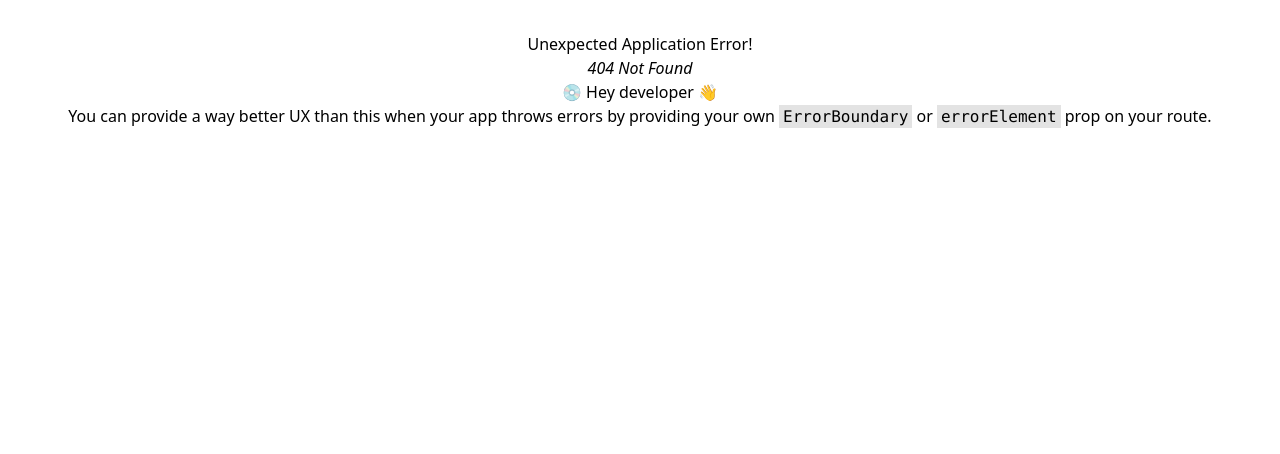
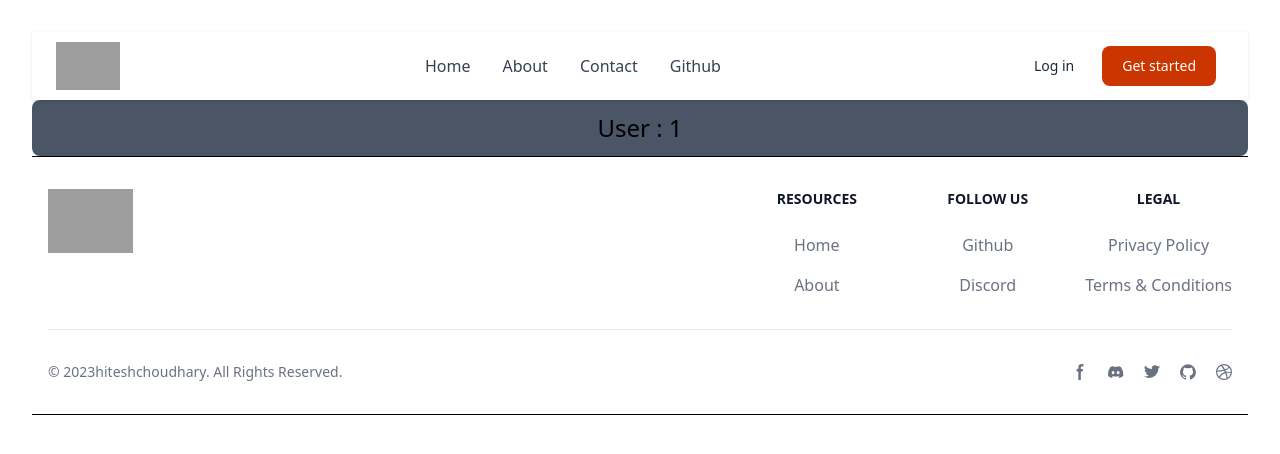
Before and after one commit to palpreeti23/react, a React (Vite) app in the folder 07reactRouter/: page /user/1 in a window 1280 px wide. Before the commit this address had no page. Shown: the top 454 px of the page. Built offline with nearby package versions, Linux system fonts and the light colour scheme; grey boxes are pictures that could not be loaded.

Commit message:
react router done

```diff
--- /dev/null
+++ b/07reactRouter/src/components/github/Github.jsx
@@ -0,0 +1,47 @@
+import React, { useEffect, useState } from "react";
+import { useLoaderData } from "react-router-dom";
+function Github() {
+
+    const data = useLoaderData()
+    // const [data, setData] = useState([])
+
+    // useEffect(() => {
+
+    //     fetch('https://api.github.com/users/palpreeti23')
+    //         .then((res) => res.json())
+    //         .then((res) => {
+    //             console.log(res);
+    //             setData(res)
+    //         }
+    //         )
+    // }, [])
+
+    return (
+
+        <>
+            <div className="flex bg-gray-600 text-2xl p-3 rounded-lg ">
+                <img
+                    className="w-30 rounded-lg m-2 "
+                    src={data.avatar_url} alt="github-img" />
+
+                <div className="flex flex-col">
+                    <div>{data.login}</div>
+                    <div>Github repo : {data.public_repos}</div>
+
+                </div>
+            </div>
+
+        </>
+
+
+
+    )
+}
+
+export default Github
+
+
+ export const githubInfoLoader = async () =>{
+    const res = await fetch('https://api.github.com/users/palpreeti23')
+   return res.json()
+ }
--- a/07reactRouter/src/components/header/Header.jsx
+++ b/07reactRouter/src/components/header/Header.jsx
@@ -65,6 +65,17 @@
                                 </NavLink>
                             </li>
 
+                               <li>
+                                <NavLink to='/Github'
+                                    className={({isActive}) =>
+                                        `block py-2 pr-4 pl-3 duration-200 ${isActive ? "text-orange-700" :"text-gray-700"
+                                        } border-b border-gray-100 hover:bg-gray-50 lg:hover:bg-transparent lg:border-0 hover:text-orange-700 lg:p-0`
+                                    }
+                                >
+                                    Github
+                                </NavLink>
+                            </li>
+
 
                         </ul>
                     </div>
--- /dev/null
+++ b/07reactRouter/src/components/user/User.jsx
@@ -0,0 +1,11 @@
+import React from "react";
+import { useParams } from "react-router-dom";
+function User(){
+
+    const {userId} = useParams()
+    return(
+        <div className="bg-gray-600 p-3 text-2xl rounded-lg">User : {userId}</div>
+    )
+}
+
+export default User
--- a/07reactRouter/src/main.jsx
+++ b/07reactRouter/src/main.jsx
@@ -5,8 +5,10 @@
 import { createBrowserRouter, RouterProvider } from 'react-router-dom'
 import Layout from './Layout.jsx'
 import Home from './components/home/Home.jsx'
-import About from './components/About/About.jsx'
-import Contact from './components/Contact/Contact.jsx'
+import About from './components/about/About.jsx'
+import Contact from './components/contact/Contact.jsx'
+import Github, { githubInfoLoader } from './components/github/Github.jsx'
+import User from './components/user/User.jsx'
 
 const router = createBrowserRouter([
   {
@@ -19,14 +21,22 @@
       },
       {
         path : 'about',
-        element : <About />
+        element : <About />,
       }
       ,
       {
         path : 'contact',
         element : <Contact />
+      },
+      {
+        loader: githubInfoLoader,
+        path : 'github',
+        element : <Github />
+      },
+      {
+        path : 'user/:userId',
+        element : <User />
       }
-
     ]
   }
 ])
```
Also changed, not shown: 07reactRouter/src/components/about/About.jsx (renamed from 07reactRouter/src/components/About/About.jsx), 07reactRouter/src/components/contact/Contact.jsx (renamed from 07reactRouter/src/components/Contact/Contact.jsx).
